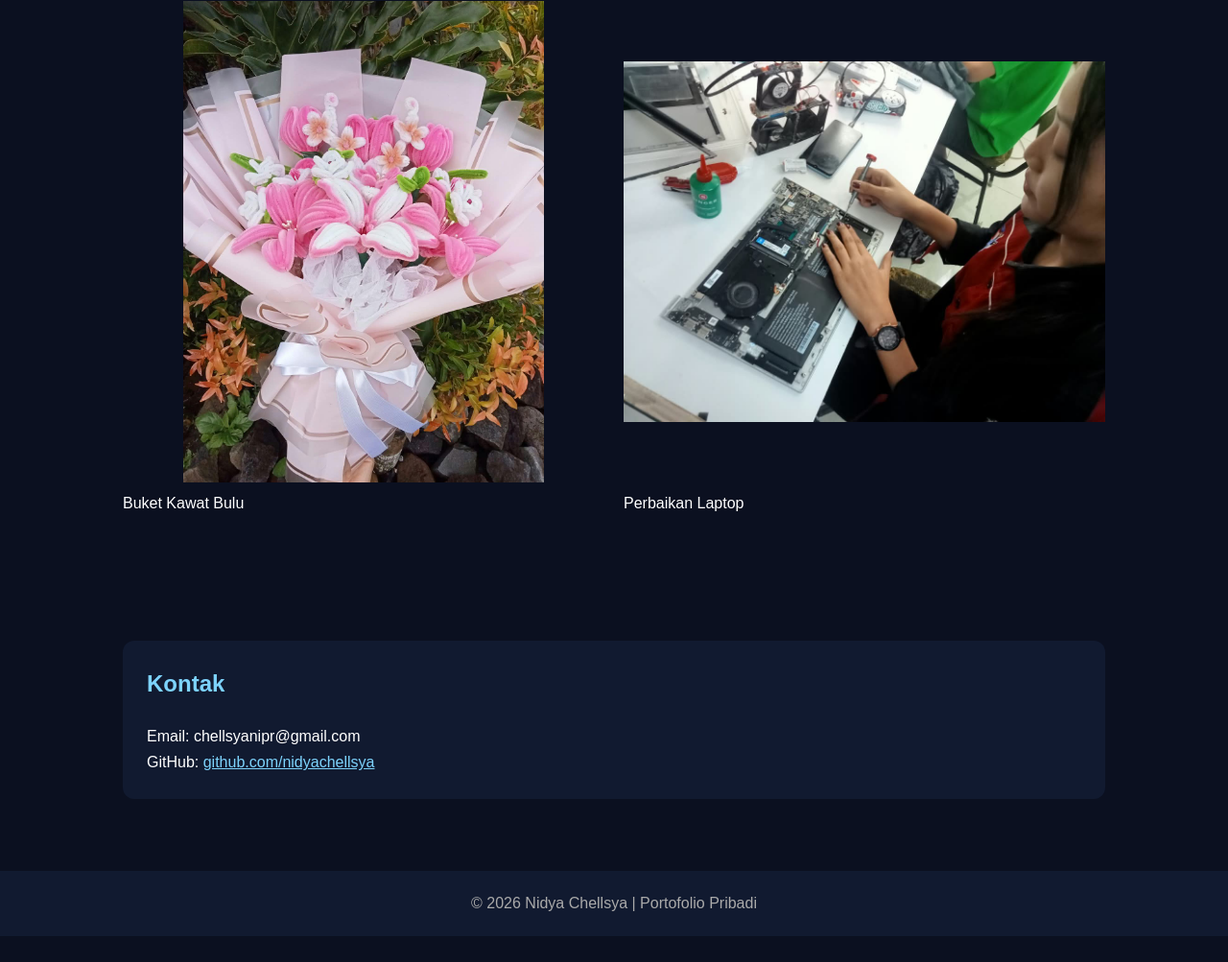
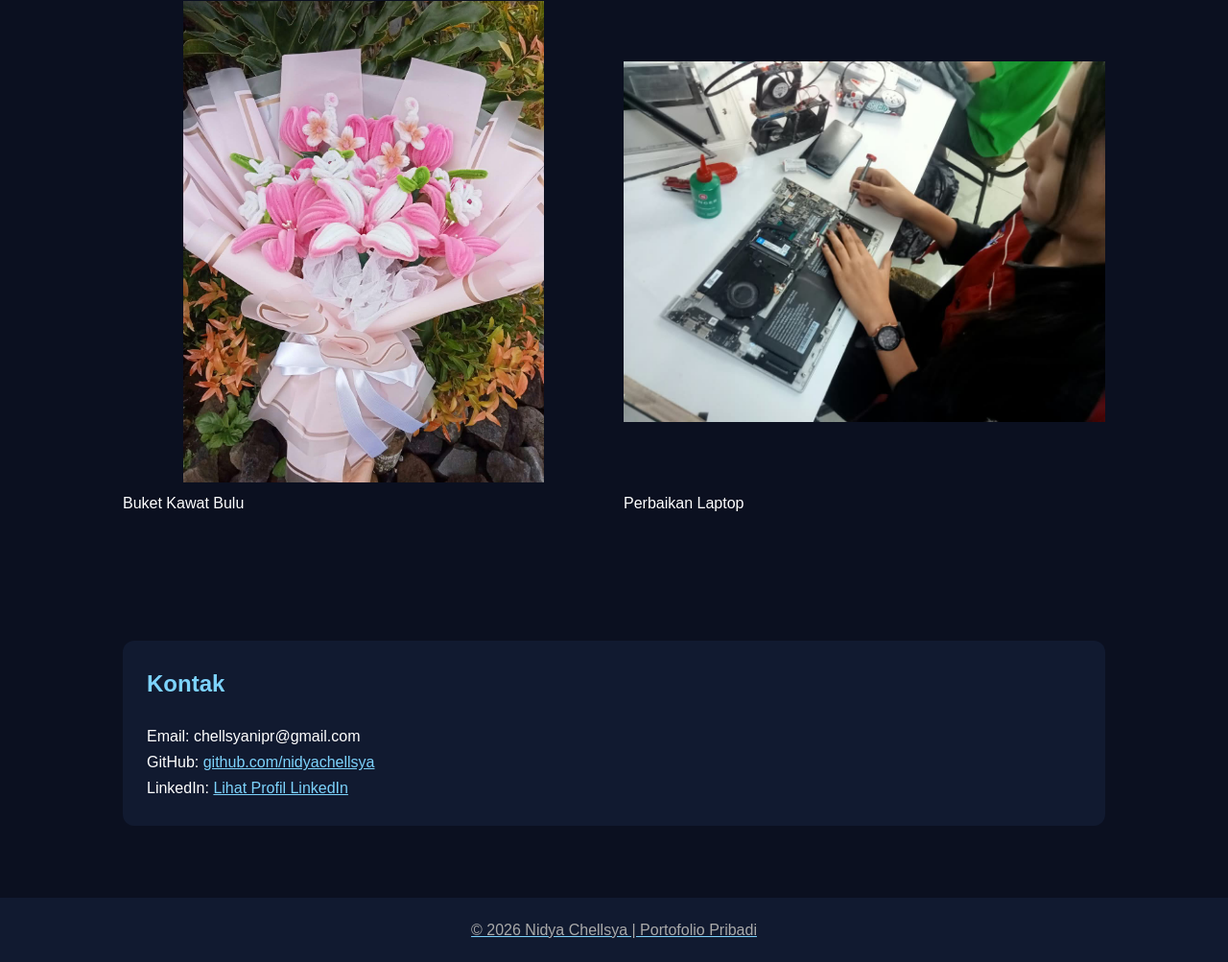
Before and after one commit to nidyachellsya/nidyachellsya.github.io, a plain HTML site: page index.html in a window 1280 px wide. Shown: the part 1984-2987 px from the top of the page at 96% size. Before the commit the page ends 2960 px from the top, so only its background shows below. Drawn offline with Linux system fonts and the light colour scheme.

Commit message:
Update index.html

```diff
--- a/index.html
+++ b/index.html
@@ -247,6 +247,11 @@
                 github.com/nidyachellsya
             </a>
         </p>
+        <p>
+            LinkedIn:
+            <a href="https://www.linkedin.com/in/nidya-chellsya-4b40b2451"
+        target=_blank">
+            Lihat Profil LinkedIn
     </div>
 </section>
 
```
